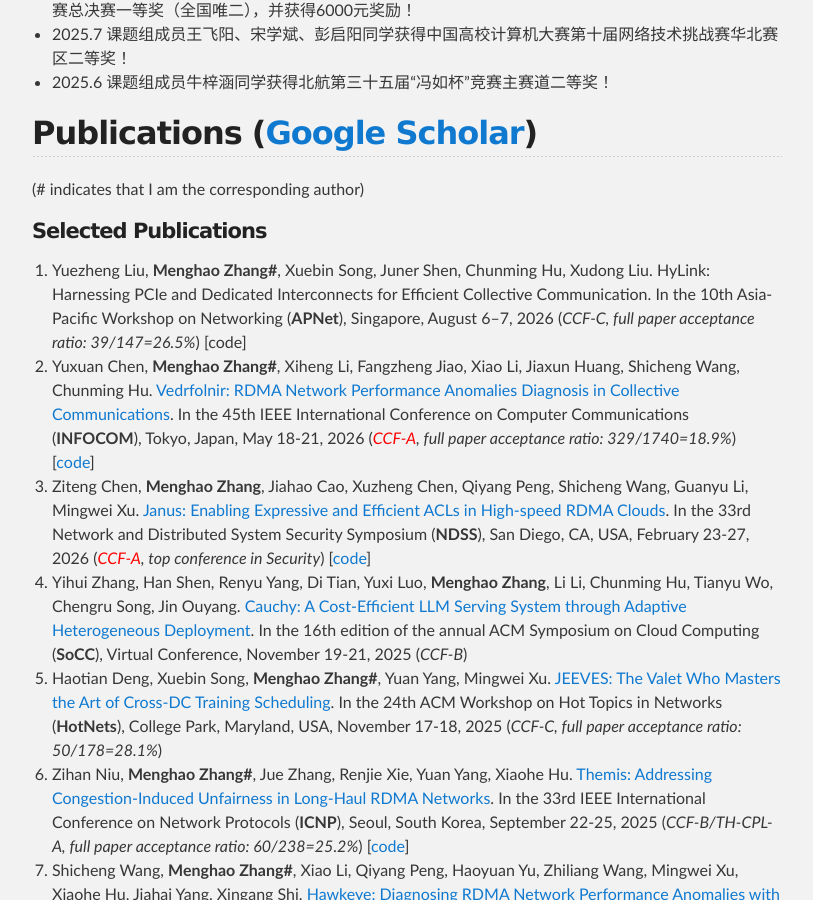
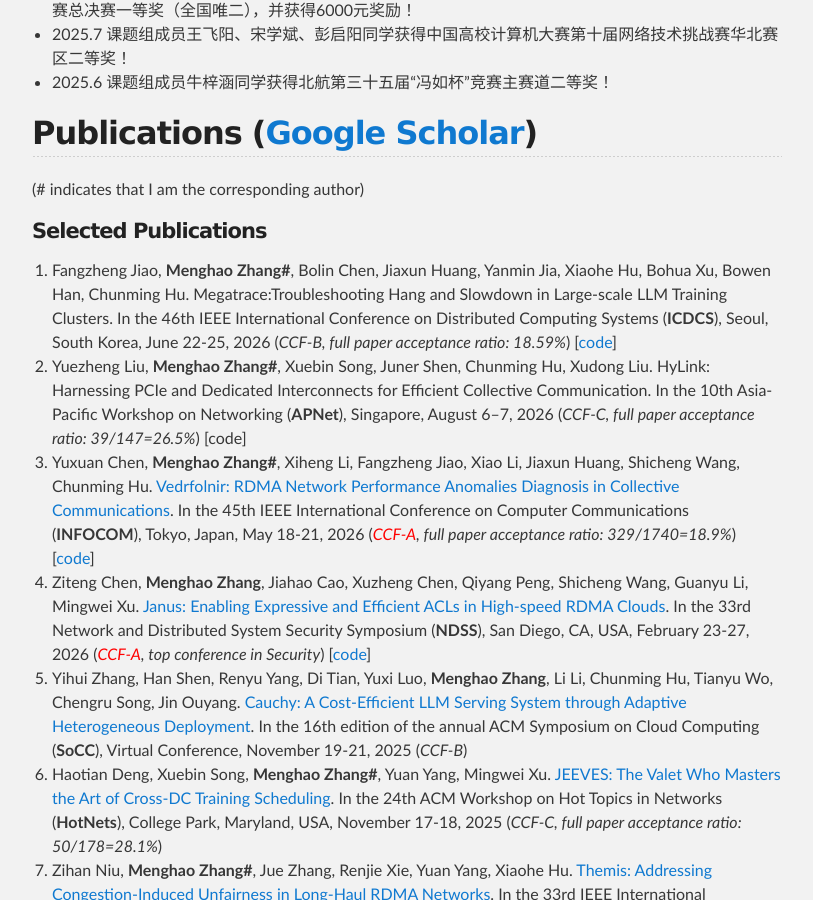
Before and after one commit to zhangmenghao/zhangmenghao.github.io, a Jekyll site: the page built from index.md, in a window 1280 px wide and 900 px high, scrolled down 1333 px. Shown: the whole window, without its empty margins (233-1046 px from the left). Built offline with Jekyll 4.4.1, drawn with Linux system fonts in a browser that asks for light colours.

Commit message:
Update ICDCS26

```diff
--- a/index.md
+++ b/index.md
@@ -42,6 +42,9 @@
 ## Publications ([Google Scholar](https://scholar.google.com/citations?user=fv-p85gAAAAJ&hl=zh-CN))
 (# indicates that I am the corresponding author)
 #### Selected Publications
+30. Fangzheng Jiao, __Menghao Zhang#__, Bolin Chen, Jiaxun Huang, Yanmin Jia, Xiaohe Hu, Bohua Xu, Bowen Han, Chunming Hu.
+Megatrace:Troubleshooting Hang and Slowdown in Large-scale LLM Training Clusters.
+In the 46th IEEE International Conference on Distributed Computing Systems (**ICDCS**), Seoul, South Korea, June 22-25, 2026 (*CCF-B, full paper acceptance ratio: 18.59%*) [[code](https://github.com/sii-research/Megatrace)]
 29. Yuezheng Liu, __Menghao Zhang#__, Xuebin Song, Juner Shen, Chunming Hu, Xudong Liu.
 HyLink: Harnessing PCIe and Dedicated Interconnects for Efficient Collective Communication.
 In the 10th Asia-Pacific Workshop on Networking (**APNet**), Singapore, August 6–7, 2026 (*CCF-C, full paper acceptance ratio: 39/147=26.5%*) [code]
```
